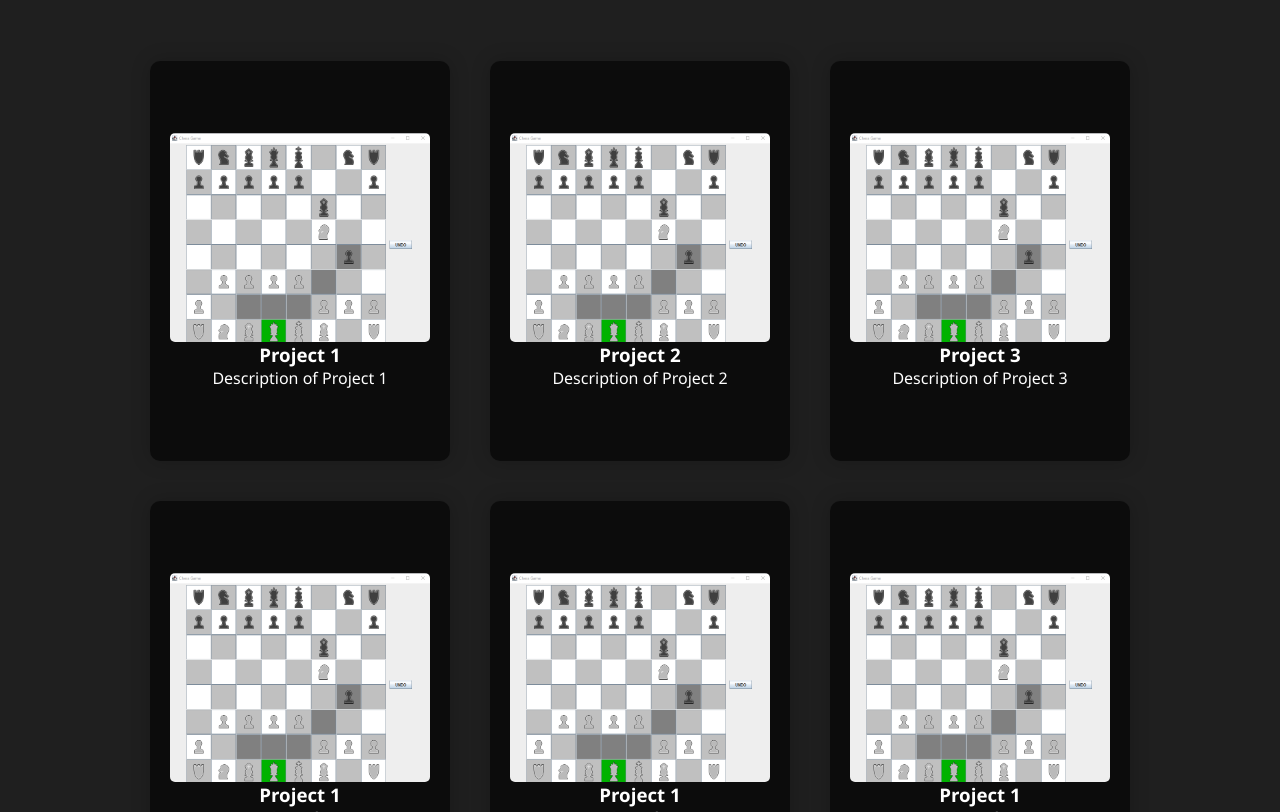
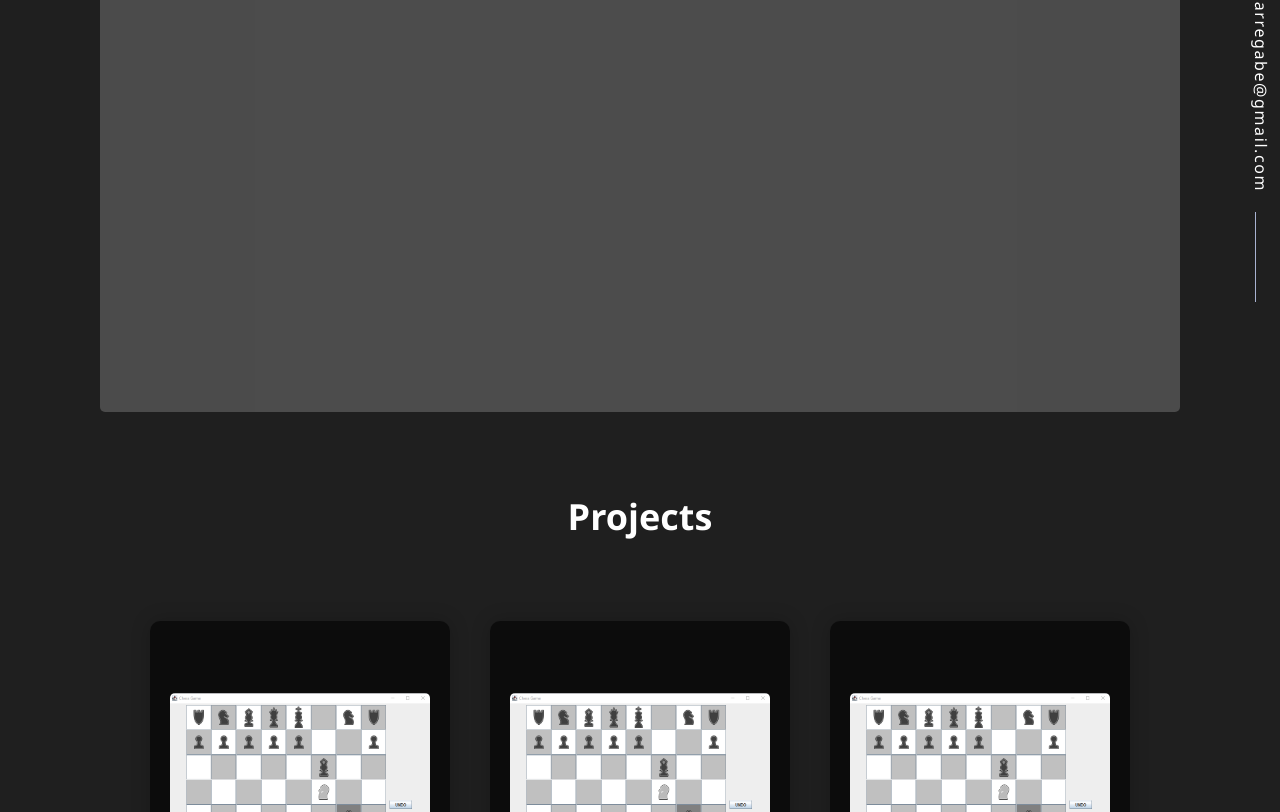
Before and after one commit to gasbarrg/gasbarrg.github.io, a plain HTML site: page index.html in a window 1280 px wide. Shown: the part 488-1300 px from the top of the page. Drawn offline with Linux system fonts and the light colour scheme; a script that the page names is missing.

Commit message:
Side Style

```diff
--- a/index.html
+++ b/index.html
@@ -37,6 +37,11 @@
       </div>
     </header>
 
+    <div orientation = "right" class="side-style">
+        <div class = "email-side-style">
+            <a href="mailto:gasbarregabe@gmail.com">gasbarregabe@gmail.com</a>
+        </div>
+    </div>
     <main>
       <section id="about">
         <div class="about-container">
--- a/styles.css
+++ b/styles.css
@@ -13,6 +13,9 @@
     color: #fff;
     --green: #64ffda;
     --red:  #ff3b3b;
+    --light-slate: #a8b2d1;
+    --white: #ffffff;
+    --transition: all 0.25s cubic-bezier(0.645,0.045,0.355,1);
   }
 
 
@@ -156,7 +159,8 @@
     margin-top: 100px;
     padding: 50px;
     border-radius: 5px;
-
+    min-height: 100vh;
+    height: 100vh;
   }
 
   @media only screen and (max-width: 768px){
@@ -345,6 +349,50 @@
     }
 
 
+    .side-style{
+    width: 30px;
+    position: fixed;
+    bottom: 0px;
+    left: auto;
+    right: 10px;
+    z-index: 10;
+    color: var(--white);
+    }
+
+    .email-side-style{
+      margin: 10px auto;
+      padding: 10px;
+      font-family: var(--font-mono);
+      font-size: var(--fz-xxs);
+      line-height: var(--fz-lg);
+      letter-spacing: 0.1em;
+      -webkit-writing-mode: vertical-rl;
+      writing-mode: vertical-rl;
+    }
+
+    .email-side-style a {
+      display: inline-block;
+      text-decoration: none;
+      text-decoration-skip-ink: auto;
+      color: inherit;
+      position: relative;
+      transition: var(--transition);
+    }
+
+    .email-side-style a:hover{
+      transform: translateY(-6px);
+      color: var(--red);
+    }
+
+    .side-style::after {
+      content: "";
+      display: block;
+      width: 1px;
+      height: 90px;
+      margin: 10px auto;
+      background-color: var(--light-slate);
+  }
+
     /* Add the slide-up animation to each section */
 section {
     animation-name: slideUp;
```
